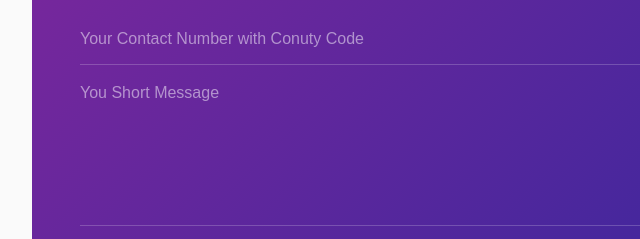
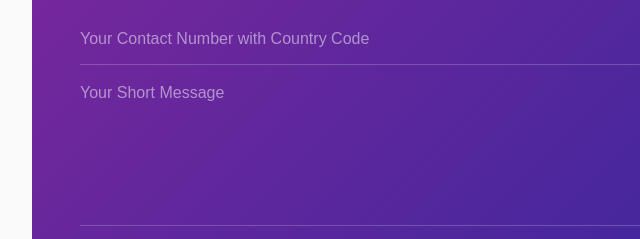
Before and after one commit to viralvaghela/caller-request, a website: page index.html in a window 1280 px wide. Shown: the part 281-520 px from the top of the page, 163-803 px from the left. Drawn offline with Linux system fonts and the light colour scheme.

Commit message:
typo removed

```diff
--- a/index.html
+++ b/index.html
@@ -40,14 +40,14 @@
                                     <div class="col-md-12">
                                         <div class="form-group">
                                             <input type="text" class="form-control" name="contact_number" required
-                                                id="contact_number" placeholder="Your Contact Number with Conuty Code">
+                                                id="contact_number" placeholder="Your Contact Number with Country Code">
                                         </div>
                                     </div>
 
                                     <div class="col-md-12">
                                         <div class="form-group">
                                             <textarea name="sort_message" class="form-control" id="sort_message"
-                                                required cols="30" rows="6" placeholder="You Short Message"></textarea>
+                                                required cols="30" rows="6" placeholder="Your Short Message"></textarea>
                                         </div>
                                     </div>
                                     <div class="col-md-12">
```
